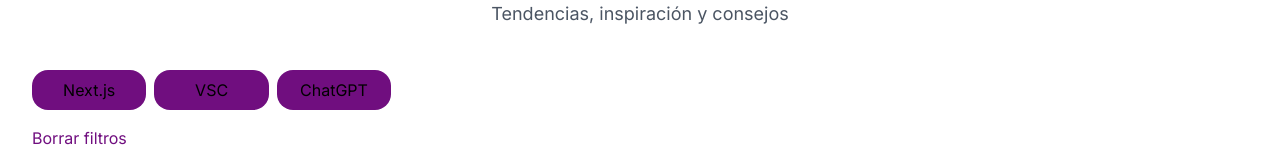
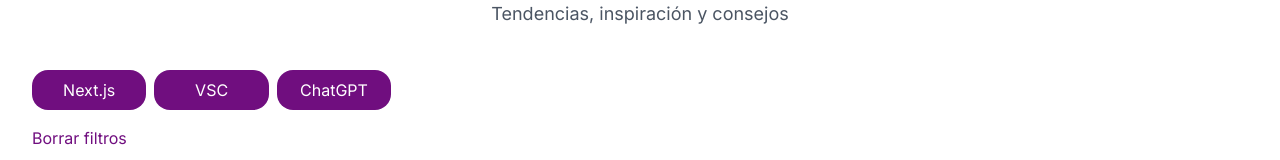
Before and after one commit to Aiadevop/lara-alonso-blogapp, a Next.js app: page / in a window 1280 px wide. Shown: the part 266-426 px from the top of the page. Built offline with nearby package versions, Linux system fonts and the light colour scheme.

Commit message:
correct color text

```diff
--- a/app/page.jsx
+++ b/app/page.jsx
@@ -46,7 +46,7 @@
             {allCategories.map(category => (
               <button
                 type='button'
-                className="rounded-2xl bg-violetitle px-2 pb-2 pt-2 flex justify-center"
+                className="rounded-2xl bg-violetitle px-2 pb-2 pt-2 flex text-white justify-center"
                 onClick={() => handleCategoryChange(category)}
                 key={category}
               >
@@ -57,7 +57,7 @@
           <button className="text-violetitle mt-4 flex justify-start" onClick={handleCategoryClean}>Borrar filtros</button>
 
           <div className="mx-auto mt-8 grid max-w-2xl auto-rows-fr grid-cols-1 gap-8 sm:mt-20 lg:mx-0 lg:max-w-none lg:grid-cols-3">
-            {post.map((post) => (
+            {postreverse.map((post) => (
 
                 <article
                   key={post.id}
```
